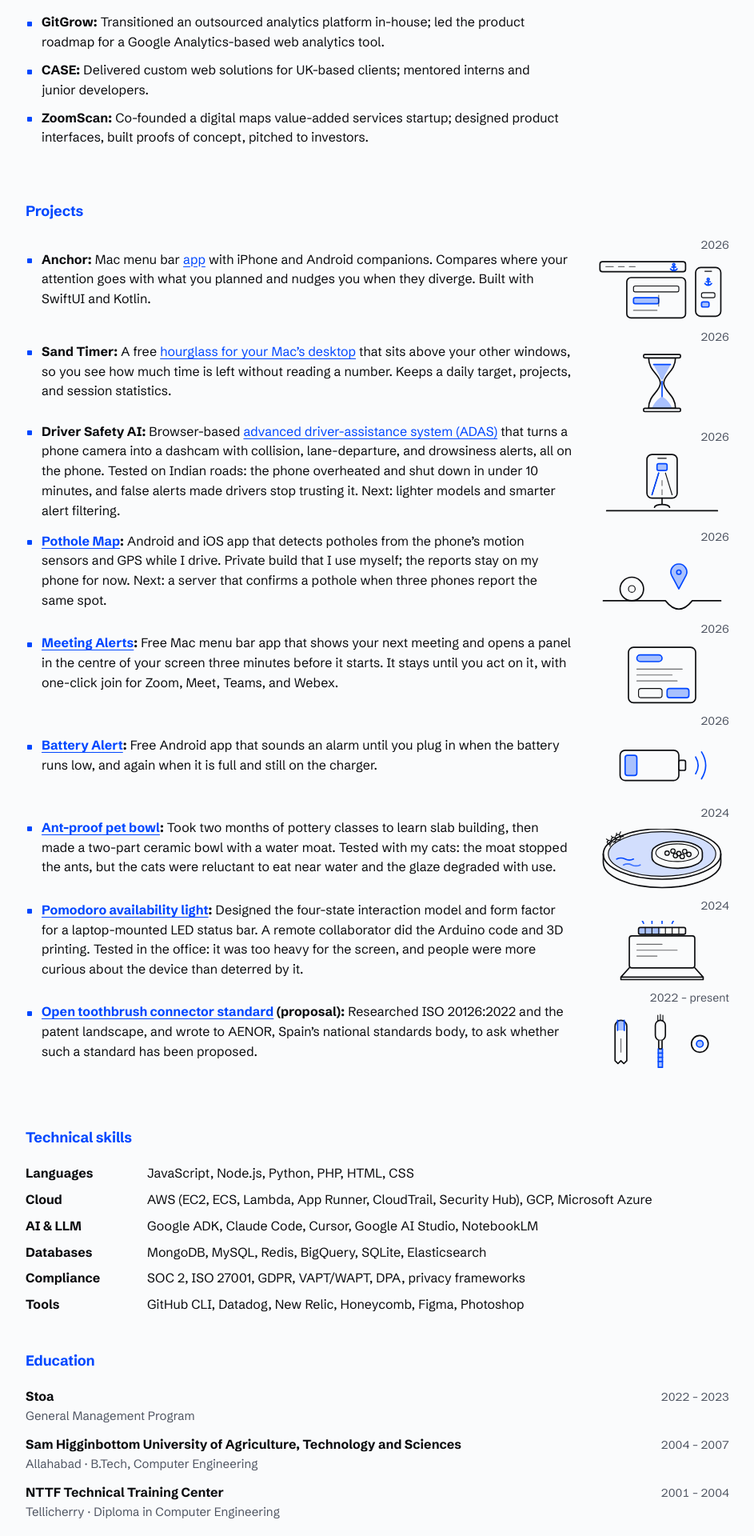
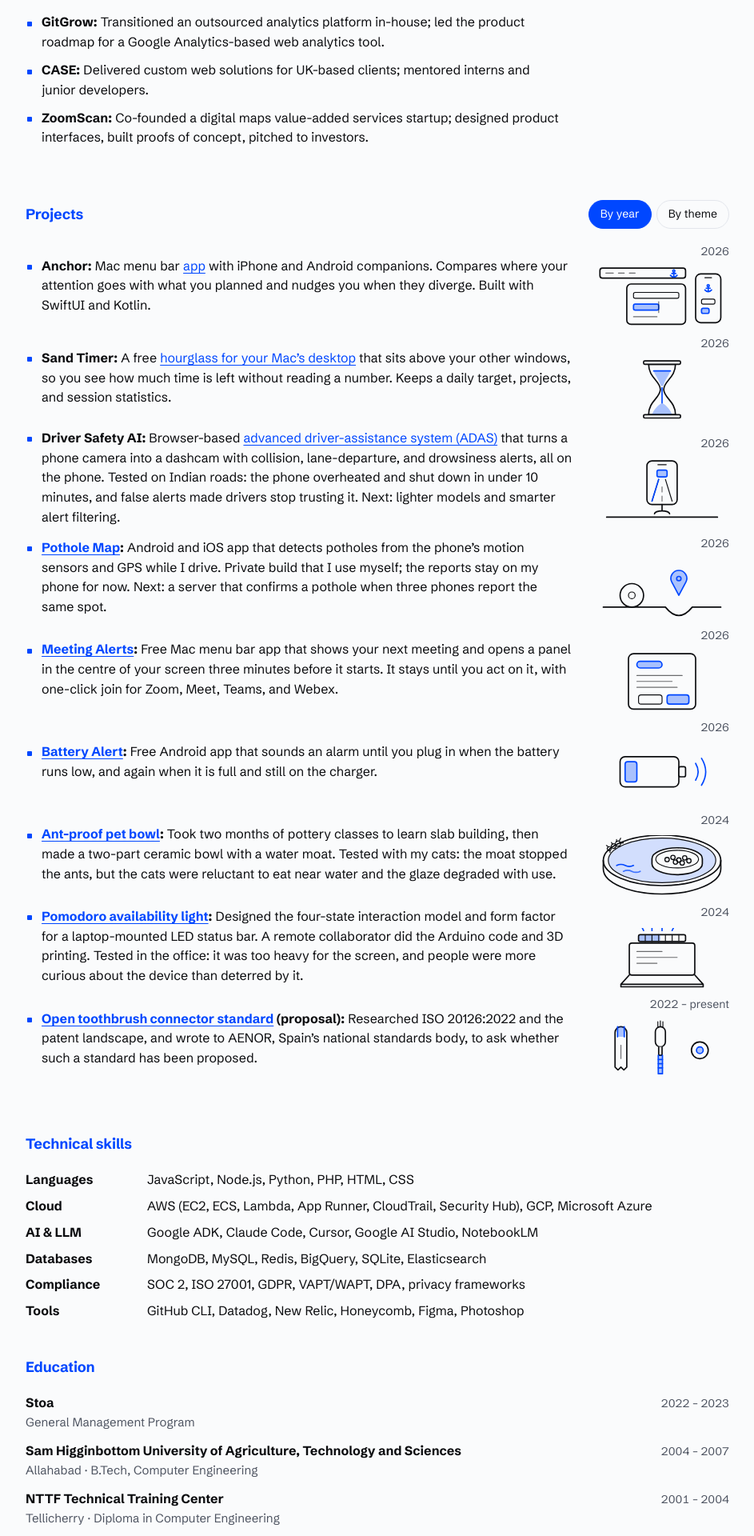
Before and after one commit to and/and.github.io, a Jekyll site: the page resume/index.html, which Jekyll copies as it is, in a window 1280 px wide. Shown: the part 2189-4109 px from the top of the page at 80% size, without its empty margins (168-1111 px from the left). Built offline with Jekyll 4.4.1, drawn with Linux system fonts in a browser that asks for light colours.

Commit message:
Resume: add a By year / By theme switch to Projects (preview, not for main yet)
Co-Authored-By: Claude Sonnet 5.5 <noreply@anthropic.com>
Claude-Session: https://claude.ai/code/session_01MuwebNEXBFxCrvNjpbsvNM

```diff
--- a/resume/index.html
+++ b/resume/index.html
@@ -91,6 +91,15 @@ a:hover { text-decoration-thickness: 2px; }
 .sub { margin: 2px 0 0; color: var(--muted); font-size: 0.9375rem; }
 .dates { margin: 0; font-size: 0.875rem; font-variant-numeric: tabular-nums; color: var(--muted); white-space: nowrap; }
 
+.sec-top { display: flex; flex-wrap: wrap; align-items: center; justify-content: space-between; gap: 12px; margin-bottom: 18px; }
+.sec-top .sec-h { margin: 0; }
+.sort { display: flex; gap: 6px; }
+.sort button { font: inherit; font-size: 0.875rem; color: var(--text); background: transparent; border: 1px solid var(--rule); border-radius: 999px; padding: 6px 14px; min-height: 36px; cursor: pointer; }
+.sort button:hover { border-color: var(--accent); }
+.sort button[aria-pressed="true"] { background: var(--accent); border-color: var(--accent); color: var(--accent-ink); }
+.theme-g + .theme-g { margin-top: 32px; }
+.theme-h { margin: 0; font-size: 1rem; font-weight: 700; }
+.theme-q { margin: 2px 0 12px; font-size: 0.9375rem; color: var(--muted); }
 .pts { list-style: none; margin: 14px 0 0; padding: 0; display: grid; gap: 10px; }
 .pts li { position: relative; padding-left: 20px; max-width: 70ch; text-wrap: pretty; }
 .pts li::before { content: ""; position: absolute; left: 2px; top: 0.72em; width: 6px; height: 6px; background: var(--accent); border-radius: 1px; }
@@ -240,10 +249,16 @@ a:hover { text-decoration-thickness: 2px; }
     </section>
 
     <section class="sec" id="projects" data-sec>
-      <h2 class="sec-h">Projects</h2>
+      <div class="sec-top">
+        <h2 class="sec-h">Projects</h2>
+        <div class="sort" role="group" aria-label="Order the projects">
+          <button type="button" data-sort="year" aria-pressed="true">By year</button>
+          <button type="button" data-sort="theme" aria-pressed="false">By theme</button>
+        </div>
+      </div>
       <article class="job" data-job>
         <ul class="pts" style="margin-top:0">
-          <li class="dated" data-v="sw des"><div class="pt"><b>Anchor:</b> Mac menu bar <a href="https://and.github.io/utilities/anchor/" target="_blank" rel="noopener">app</a> with iPhone and Android companions. Compares where your attention goes with what you planned and nudges you when they diverge. Built with SwiftUI and Kotlin.</div><div class="side"><p class="dates">2026</p><figure class="art"><svg viewBox="0 18 160 72" role="img" aria-label="Line drawing of a Mac menu bar with a small blue anchor icon and a panel dropping down from it, comparing a planned bar with a shorter actual bar, next to a phone showing the same comparison">
+          <li class="dated" data-theme="productivity" data-v="sw des"><div class="pt"><b>Anchor:</b> Mac menu bar <a href="https://and.github.io/utilities/anchor/" target="_blank" rel="noopener">app</a> with iPhone and Android companions. Compares where your attention goes with what you planned and nudges you when they diverge. Built with SwiftUI and Kotlin.</div><div class="side"><p class="dates">2026</p><figure class="art"><svg viewBox="0 18 160 72" role="img" aria-label="Line drawing of a Mac menu bar with a small blue anchor icon and a panel dropping down from it, comparing a planned bar with a shorter actual bar, next to a phone showing the same comparison">
               <rect class="body" x="6" y="19" width="102" height="12" rx="3"/>
               <path class="ln thin" d="M13 25 H22 M28 25 H35 M41 25 H48" opacity=".6"/>
               <circle class="water thin" cx="94" cy="22.6" r="1.3"/>
@@ -262,7 +277,7 @@ a:hover { text-decoration-thickness: 2px; }
               <rect class="tint-strong" x="127" y="67" width="9" height="6" rx="2"/>
               <rect class="water thin" x="127" y="67" width="9" height="6" rx="2"/>
             </svg></figure></div></li>
-          <li class="dated" data-v="sw des"><div class="pt"><b>Sand Timer:</b> A free <a href="/utilities/sand-timer/">hourglass for your Mac’s desktop</a> that sits above your other windows, so you see how much time is left without reading a number. Keeps a daily target, projects, and session statistics.</div><div class="side"><p class="dates">2026</p><figure class="art"><svg viewBox="0 18 160 72" role="img" aria-label="Line drawing of an hourglass with blue sand, part of it in the top bulb, a thin stream through the neck, and a pile in the bottom bulb">
+          <li class="dated" data-theme="productivity" data-v="sw des"><div class="pt"><b>Sand Timer:</b> A free <a href="/utilities/sand-timer/">hourglass for your Mac’s desktop</a> that sits above your other windows, so you see how much time is left without reading a number. Keeps a daily target, projects, and session statistics.</div><div class="side"><p class="dates">2026</p><figure class="art"><svg viewBox="0 18 160 72" role="img" aria-label="Line drawing of an hourglass with blue sand, part of it in the top bulb, a thin stream through the neck, and a pile in the bottom bulb">
               <path class="body" d="M64 24 C64 40 78 44 78 54 C78 64 64 68 64 84 H96 C96 68 82 64 82 54 C82 44 96 40 96 24 Z"/>
               <path class="tint-strong" d="M70 32 H90 C88 38 83 43 81.5 50 H78.5 C77 43 72 38 70 32 Z"/>
               <path class="tint-strong" d="M68 84 C71 76 77 72 80 70 C83 72 89 76 92 84 Z"/>
@@ -271,7 +286,7 @@ a:hover { text-decoration-thickness: 2px; }
               <rect class="body" x="58" y="20" width="44" height="4" rx="1.5"/>
               <rect class="body" x="58" y="84" width="44" height="4" rx="1.5"/>
             </svg></figure></div></li>
-          <li class="dated" data-v="sw des"><div class="pt"><b>Driver Safety AI:</b> Browser-based <a href="https://and.github.io/dashcam/" target="_blank" rel="noopener">advanced driver-assistance system (ADAS)</a> that turns a phone camera into a dashcam with collision, lane-departure, and drowsiness alerts, all on the phone. Tested on Indian roads: the phone overheated and shut down in under 10 minutes, and false alerts made drivers stop trusting it. Next: lighter models and smarter alert filtering.</div><div class="side"><p class="dates">2026</p><figure class="art"><svg viewBox="0 18 160 72" role="img" aria-label="Line drawing of a phone held upright on a dashboard mount. On its screen a road runs ahead with lane lines, and a blue box marks the car in front">
+          <li class="dated" data-theme="road" data-v="sw des"><div class="pt"><b>Driver Safety AI:</b> Browser-based <a href="https://and.github.io/dashcam/" target="_blank" rel="noopener">advanced driver-assistance system (ADAS)</a> that turns a phone camera into a dashcam with collision, lane-departure, and drowsiness alerts, all on the phone. Tested on Indian roads: the phone overheated and shut down in under 10 minutes, and false alerts made drivers stop trusting it. Next: lighter models and smarter alert filtering.</div><div class="side"><p class="dates">2026</p><figure class="art"><svg viewBox="0 18 160 72" role="img" aria-label="Line drawing of a phone held upright on a dashboard mount. On its screen a road runs ahead with lane lines, and a blue box marks the car in front">
               <rect class="body" x="62" y="20" width="36" height="52" rx="6"/>
               <path class="ln thin" d="M75 24.5 H85"/>
               <path class="ln thin" d="M68 68 L76 42 M92 68 L84 42"/>
@@ -283,7 +298,7 @@ a:hover { text-decoration-thickness: 2px; }
               <path class="ln" d="M71 83 A9 3.5 0 0 1 89 83"/>
               <path class="ln" d="M14 87 H146"/>
             </svg></figure></div></li>
-          <li class="dated" data-v="sw"><div class="pt"><b><a href="/utilities/pothole-map/">Pothole Map</a>:</b> Android and iOS app that detects potholes from the phone’s motion sensors and GPS while I drive. Private build that I use myself; the reports stay on my phone for now. Next: a server that confirms a pothole when three phones report the same spot.</div><div class="side"><p class="dates">2026</p><figure class="art"><svg viewBox="0 18 160 72" role="img" aria-label="Line drawing of a wheel rolling along a road towards a pothole, with a blue location pin above the dip marking where it was reported">
+          <li class="dated" data-theme="road" data-v="sw"><div class="pt"><b><a href="/utilities/pothole-map/">Pothole Map</a>:</b> Android and iOS app that detects potholes from the phone’s motion sensors and GPS while I drive. Private build that I use myself; the reports stay on my phone for now. Next: a server that confirms a pothole when three phones report the same spot.</div><div class="side"><p class="dates">2026</p><figure class="art"><svg viewBox="0 18 160 72" role="img" aria-label="Line drawing of a wheel rolling along a road towards a pothole, with a blue location pin above the dip marking where it was reported">
               <circle class="body" cx="44" cy="62" r="14"/>
               <circle class="ln thin" cx="44" cy="62" r="4"/>
               <path class="ln" d="M10 76 H84 Q100 96 116 76 H150"/>
@@ -291,7 +306,7 @@ a:hover { text-decoration-thickness: 2px; }
               <path class="water" d="M100 62 L91.5 46 A9.5 9.5 0 1 1 108.5 46 Z"/>
               <circle class="water thin" cx="100" cy="42" r="2.6"/>
             </svg></figure></div></li>
-          <li class="dated" data-v="sw"><div class="pt"><b><a href="/utilities/meeting-alerts/">Meeting Alerts</a>:</b> Free Mac menu bar app that shows your next meeting and opens a panel in the centre of your screen three minutes before it starts. It stays until you act on it, with one-click join for Zoom, Meet, Teams, and Webex.</div><div class="side"><p class="dates">2026</p><figure class="art"><svg viewBox="0 18 160 72" role="img" aria-label="Line drawing of a meeting alert panel: a label showing the meeting is about to start, three lines of details, and a blue Join button next to a Snooze button">
+          <li class="dated" data-theme="productivity" data-v="sw"><div class="pt"><b><a href="/utilities/meeting-alerts/">Meeting Alerts</a>:</b> Free Mac menu bar app that shows your next meeting and opens a panel in the centre of your screen three minutes before it starts. It stays until you act on it, with one-click join for Zoom, Meet, Teams, and Webex.</div><div class="side"><p class="dates">2026</p><figure class="art"><svg viewBox="0 18 160 72" role="img" aria-label="Line drawing of a meeting alert panel: a label showing the meeting is about to start, three lines of details, and a blue Join button next to a Snooze button">
               <rect class="body" x="40" y="21" width="80" height="66" rx="6"/>
               <rect class="tint-strong" x="50" y="30" width="30" height="8" rx="4"/>
               <rect class="water thin" x="50" y="30" width="30" height="8" rx="4"/>
@@ -300,14 +315,14 @@ a:hover { text-decoration-thickness: 2px; }
               <rect class="tint-strong" x="86" y="70" width="26" height="11" rx="3"/>
               <rect class="water thin" x="86" y="70" width="26" height="11" rx="3"/>
             </svg></figure></div></li>
-          <li class="dated" data-v="sw"><div class="pt"><b><a href="/utilities/battery-alert/">Battery Alert</a>:</b> Free Android app that sounds an alarm until you plug in when the battery runs low, and again when it is full and still on the charger.</div><div class="side"><p class="dates">2026</p><figure class="art"><svg viewBox="0 18 160 72" role="img" aria-label="Line drawing of a phone battery that is nearly empty, with a short blue bar of charge left and sound waves coming off it for the alarm">
+          <li class="dated" data-theme="everyday" data-v="sw"><div class="pt"><b><a href="/utilities/battery-alert/">Battery Alert</a>:</b> Free Android app that sounds an alarm until you plug in when the battery runs low, and again when it is full and still on the charger.</div><div class="side"><p class="dates">2026</p><figure class="art"><svg viewBox="0 18 160 72" role="img" aria-label="Line drawing of a phone battery that is nearly empty, with a short blue bar of charge left and sound waves coming off it for the alarm">
               <rect class="body" x="30" y="34" width="70" height="36" rx="6"/>
               <rect class="body" x="100" y="46" width="8" height="12" rx="2"/>
               <rect class="tint-strong" x="36" y="40" width="14" height="24" rx="3"/>
               <rect class="water thin" x="36" y="40" width="14" height="24" rx="3"/>
               <path class="water" d="M120 42 Q126 52 120 62 M127 36 Q137 52 127 68"/>
             </svg></figure></div></li>
-          <li class="dated" data-v="des hw"><div class="pt"><b><a href="/making/ant-proof-pet-bowl/">Ant-proof pet bowl</a>:</b> Took two months of pottery classes to learn slab building, then made a two-part ceramic bowl with a water moat. Tested with my cats: the moat stopped the ants, but the cats were reluctant to eat near water and the glaze degraded with use.</div><div class="side"><p class="dates">2024</p><figure class="art"><svg viewBox="0 18 160 72" role="img" aria-label="Line drawing of the bowl from above and the side: an oval ceramic dish holding water, a round food bowl standing off-centre inside it, and an ant on the outer rim">
+          <li class="dated" data-theme="everyday" data-v="des hw"><div class="pt"><b><a href="/making/ant-proof-pet-bowl/">Ant-proof pet bowl</a>:</b> Took two months of pottery classes to learn slab building, then made a two-part ceramic bowl with a water moat. Tested with my cats: the moat stopped the ants, but the cats were reluctant to eat near water and the glaze degraded with use.</div><div class="side"><p class="dates">2024</p><figure class="art"><svg viewBox="0 18 160 72" role="img" aria-label="Line drawing of the bowl from above and the side: an oval ceramic dish holding water, a round food bowl standing off-centre inside it, and an ant on the outer rim">
               <!-- water in the moat: the space between the dish wall and the food bowl -->
               <path class="tint" fill-rule="evenodd" d="M16 48 A64 26.5 0 1 0 144 48 A64 26.5 0 1 0 16 48 Z M68 46 A30 13 0 1 0 128 46 A30 13 0 1 0 68 46 Z"/>
               <path class="water" d="M26 54 q5 -2.5 10 0 t10 0"/>
@@ -330,7 +345,7 @@ a:hover { text-decoration-thickness: 2px; }
                 <path d="M3 10 L1.5 12.5 M9 10.5 L9 12.5 M14 11 L15.5 12.5 M3.5 6 L2 3 M9 5.5 L9 3 M14.5 5.5 L16 3 M17.5 6.5 L21 4 M17.5 9 L21 10.5"/>
               </g>
             </svg></figure></div></li>
-          <li class="dated" data-v="des hw"><div class="pt"><b><a href="/making/pomodoro-availability-light/">Pomodoro availability light</a>:</b> Designed the four-state interaction model and form factor for a laptop-mounted LED status bar. A remote collaborator did the Arduino code and 3D printing. Tested in the office: it was too heavy for the screen, and people were more curious about the device than deterred by it.</div><div class="side"><p class="dates">2024</p><figure class="art"><svg viewBox="0 18 160 72" role="img" aria-label="Line drawing of a laptop with a light bar sitting on top of its screen. The bar has tick marks like a countdown, part of it lit, with short rays above it">
+          <li class="dated" data-theme="productivity" data-v="des hw"><div class="pt"><b><a href="/making/pomodoro-availability-light/">Pomodoro availability light</a>:</b> Designed the four-state interaction model and form factor for a laptop-mounted LED status bar. A remote collaborator did the Arduino code and 3D printing. Tested in the office: it was too heavy for the screen, and people were more curious about the device than deterred by it.</div><div class="side"><p class="dates">2024</p><figure class="art"><svg viewBox="0 18 160 72" role="img" aria-label="Line drawing of a laptop with a light bar sitting on top of its screen. The bar has tick marks like a countdown, part of it lit, with short rays above it">
               <g>
                 <rect class="ln" x="41" y="36" width="78" height="38" rx="3"/>
                 <path class="ln thin" d="M50 46 H80 M50 53 H98 M50 60 H74" opacity=".6"/>
@@ -341,7 +356,7 @@ a:hover { text-decoration-thickness: 2px; }
                 <path class="water" d="M58 21 L56 17 M68 21 V16 M80 21 V16 M92 21 L94 17"/>
               </g>
             </svg></figure></div></li>
-          <li class="dated" data-v="des hw"><div class="pt"><b><a href="/making/open-toothbrush-connector-standard/">Open toothbrush connector standard</a> (proposal):</b> Researched ISO 20126:2022 and the patent landscape, and wrote to AENOR, Spain’s national standards body, to ask whether such a standard has been proposed.</div><div class="side"><p class="dates">2022 – present</p><figure class="art"><svg viewBox="0 18 160 72" role="img" aria-label="Line drawing of a toothbrush taken apart, vertical: the top half of a handle with a socket, a brush head on a threaded stem, and the round connector seen end-on">
+          <li class="dated" data-theme="everyday" data-v="des hw"><div class="pt"><b><a href="/making/open-toothbrush-connector-standard/">Open toothbrush connector standard</a> (proposal):</b> Researched ISO 20126:2022 and the patent landscape, and wrote to AENOR, Spain’s national standards body, to ask whether such a standard has been proposed.</div><div class="side"><p class="dates">2022 – present</p><figure class="art"><svg viewBox="0 18 160 72" role="img" aria-label="Line drawing of a toothbrush taken apart, vertical: the top half of a handle with a socket, a brush head on a threaded stem, and the round connector seen end-on">
               <path class="body" d="M24 74 V33 A7 7 0 0 1 38 33 V74 l-3.5 3.5 l-3.5 -3.5 l-3.5 3.5 l-3.5 -3.5 Z"/>
               <rect class="tint-strong" x="27" y="26" width="8" height="12"/>
               <path class="water" d="M27 38 V26 M35 38 V26"/>
@@ -432,6 +447,53 @@ a:hover { text-decoration-thickness: 2px; }
     return Array.prototype.some.call(root.querySelectorAll("[data-v]"), function (el) { return !el.hidden; });
   }
 
+
+  var THEMES = [
+    { id: "productivity", t: "Productivity", q: "How do I protect my time and attention?" },
+    { id: "everyday", t: "Everyday problems", q: "What keeps going wrong in my daily routine?" },
+    { id: "road", t: "Road safety", q: "How do I make roads and driving safer?" }
+  ];
+  var projUl = document.querySelector("#projects .pts");
+  var projItems = Array.prototype.slice.call(projUl.children);
+  var groupsEl = document.createElement("div");
+  projUl.parentNode.insertBefore(groupsEl, projUl.nextSibling);
+  var sortBtns = Array.prototype.slice.call(document.querySelectorAll("[data-sort]"));
+
+  function updateGroups() {
+    Array.prototype.forEach.call(groupsEl.children, function (g) { g.hidden = !visibleIn(g); });
+  }
+
+  function setSort(mode) {
+    groupsEl.textContent = "";
+    if (mode === "theme") {
+      projUl.hidden = true;
+      THEMES.forEach(function (th) {
+        var lis = projItems.filter(function (li) { return li.getAttribute("data-theme") === th.id; });
+        if (!lis.length) return;
+        var g = document.createElement("div");
+        g.className = "theme-g";
+        var h = document.createElement("h3");
+        h.className = "theme-h";
+        h.textContent = th.t;
+        var q = document.createElement("p");
+        q.className = "theme-q";
+        q.textContent = th.q;
+        var ul = document.createElement("ul");
+        ul.className = "pts";
+        ul.style.marginTop = "0";
+        lis.forEach(function (li) { ul.appendChild(li); });
+        g.appendChild(h); g.appendChild(q); g.appendChild(ul);
+        groupsEl.appendChild(g);
+      });
+    } else {
+      projItems.forEach(function (li) { projUl.appendChild(li); });
+      projUl.hidden = false;
+    }
+    sortBtns.forEach(function (b) { b.setAttribute("aria-pressed", b.getAttribute("data-sort") === mode ? "true" : "false"); });
+    updateGroups();
+  }
+  sortBtns.forEach(function (b) { b.addEventListener("click", function () { setSort(b.getAttribute("data-sort")); }); });
+
   function apply(v, focus) {
     if (!LENS[v]) v = "all";
     var shown = 0;
```
Also changed, not shown: other parts of resume/index.html (+1 -0 lines).
